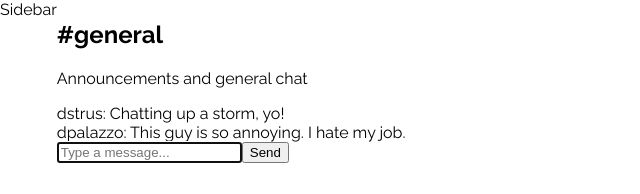
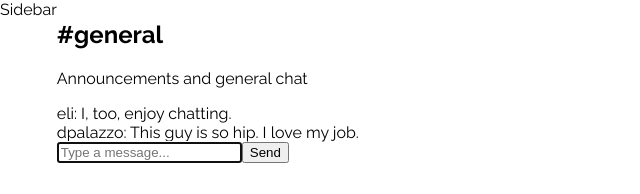
Before and after one commit to xtbc18s3/chatarang, a React (Create React App) app: page / in a window 1280 px wide. Shown: the top 194 px of the page, without its empty margins (0-640 px from the left). Built offline with nearby package versions, Linux system fonts and the light colour scheme.

Commit message:
Add messages to Chat's state

```diff
--- a/src/Chat.js
+++ b/src/Chat.js
@@ -5,11 +5,22 @@ import MessageList from './MessageList'
 import MessageForm from './MessageForm'
 
 class Chat extends Component {
+  constructor() {
+    super()
+
+    this.state = {
+      messages: [
+        { id: 1, userName: 'eli', body: 'I, too, enjoy chatting.' },
+        { id: 2, userName: 'dpalazzo', body: 'This guy is so hip. I love my job.' },
+      ],
+    }
+  }
+
   render() {
     return (
       <div className="Chat">
         <ChatHeader />
-        <MessageList />
+        <MessageList messages={this.state.messages} />
         <MessageForm />
       </div>
     )
--- a/src/MessageList.js
+++ b/src/MessageList.js
@@ -2,16 +2,11 @@ import React from 'react'
 
 import Message from './Message'
 
-const MessageList = () => {
-  const messages = [
-    { id: 1, userName: 'dstrus', body: 'Chatting up a storm, yo!' },
-    { id: 2, userName: 'dpalazzo', body: 'This guy is so annoying. I hate my job.' },
-  ]
-
+const MessageList = (props) => {
   return (
     <div className="MessageList">
       {
-        messages.map(msg => (
+        props.messages.map(msg => (
           <Message message={msg} key={msg.id} />
         ))
       }
```
